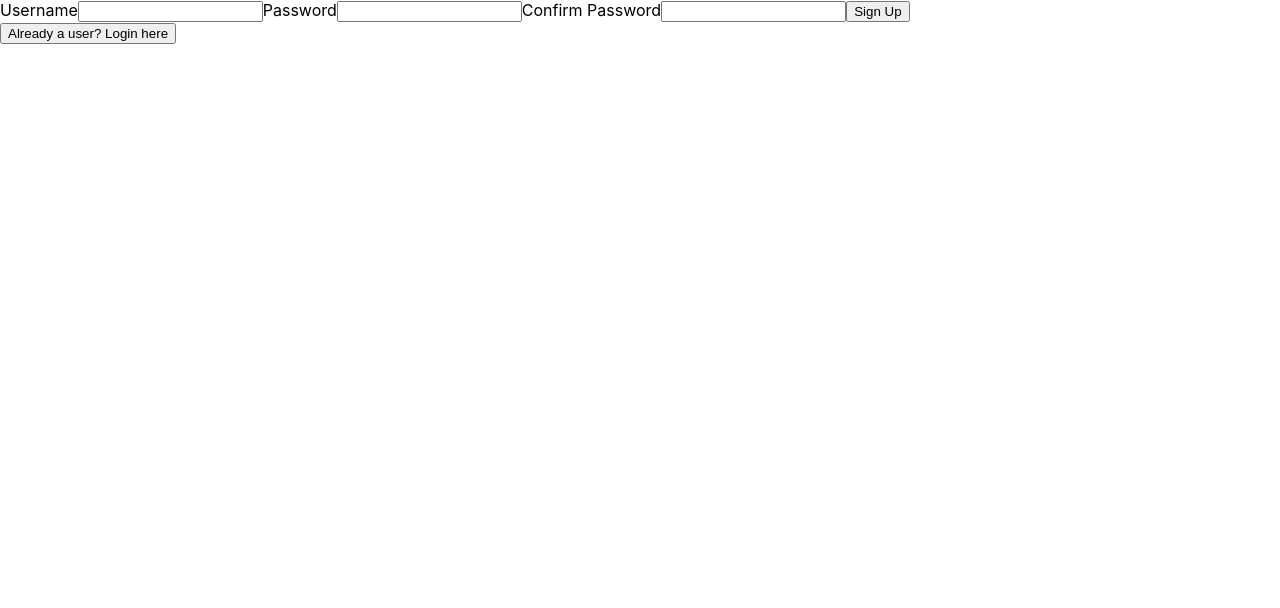
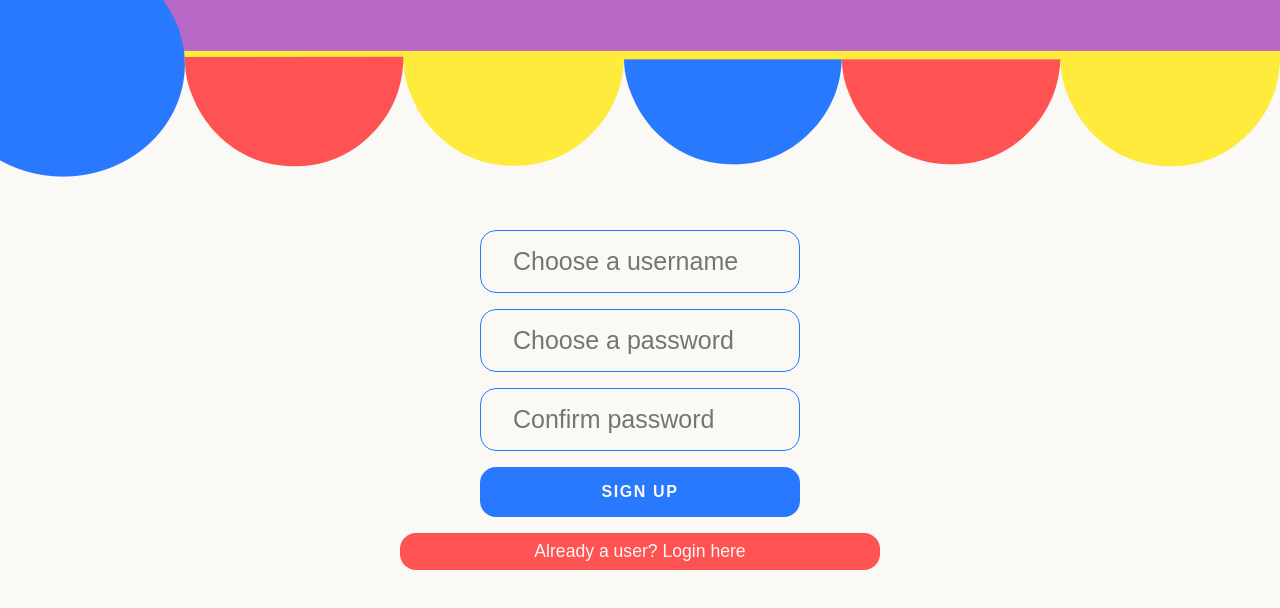
Before and after one commit to Rrantisi/Skills-for-Little-Stars, a React (Create React App) app in the folder frontend/: page / in a window 1280 px wide. Shown: the top 608 px of the page. Built offline with nearby package versions, Linux system fonts and the light colour scheme.

Commit message:
updates classnames, and adds main css styling

```diff
--- /dev/null
+++ b/frontend/src/App.css
@@ -0,0 +1,7 @@
+.body {
+    height: 100vh;
+    display: flex;
+    flex-direction: column;
+    align-items: center;
+    justify-content: center;
+}
--- a/frontend/src/App.js
+++ b/frontend/src/App.js
@@ -1,14 +1,15 @@
 import { useState } from "react";
 import { Routes, Route } from "react-router-dom";
 import Home from "./pages/Home/Home";
-import Learn from '../src/pages/Learn/Learn';
-import Practice from '../src/pages/Practice/Practice';
-import Quiz from '../src/pages/Quiz/Quiz';
-import Progress from '../src/pages/Progress/Progress';
-import Parents from '../src/pages/Parents/Parents';
-import AuthPage from '../src/pages/AuthPage/AuthPage';
+import Learn from "../src/pages/Learn/Learn";
+import Practice from "../src/pages/Practice/Practice";
+import Quiz from "../src/pages/Quiz/Quiz";
+import Progress from "../src/pages/Progress/Progress";
+import Parents from "../src/pages/Parents/Parents";
+import AuthPage from "../src/pages/AuthPage/AuthPage";
 import NavBar from "./components/NavBar/NavBar";
 import { getUser } from "./utilities/users-service";
+import "./App.css";
 
 function App() {
   const [user, setUser] = useState(getUser());
@@ -17,18 +18,17 @@ function App() {
     <>
       {user ? (
         <>
-          <NavBar
-            user={user}
-            setUser={setUser}
-          />
+          <NavBar setUser={setUser} />
+          <div className="body">
             <Routes>
-            <Route path="/" element={<Home />} />
+              <Route path="/" element={<Home user={user} />} />
               <Route path="/learn" element={<Learn />} />
               <Route path="/practice" element={<Practice />} />
               <Route path="/quiz" element={<Quiz />} />
               <Route path="/progress" element={<Progress user={user} />} />
               <Route path="/parents" element={<Parents user={user} />} />
             </Routes>
+          </div>
         </>
       ) : (
         <AuthPage path="/" setUser={setUser} />
--- /dev/null
+++ b/frontend/src/components/Login/Login.css
@@ -0,0 +1,37 @@
+.form-wrapper form {
+    display: flex;
+    flex-direction: column;
+}
+
+.form-element-wrapper {
+    display: flex;
+    flex-direction: column;
+    gap: 2vmin;
+    margin-bottom: 2vmin;
+}
+
+.form-input {
+    background-color: transparent;
+    outline: none;
+    border: 0.2vmin solid #2979FF;
+    width: 40vmin;
+    padding: 2vmin 4vmin;
+    border-radius: 2vmin;
+    font-size: 25px;
+}
+
+.form-submit {
+    background-color: #2979FF;
+    outline: none;
+    border: none;
+    width: 40vmin;
+    width: 40vmin;
+    padding: 2vmin 4vmin;
+    border-radius: 2vmin;
+    text-transform: uppercase;
+    font-weight: bold;
+    color: #FAF9F6;
+    font-size: 2vmin;
+    letter-spacing: 0.2vmin;
+    cursor: pointer;
+}
--- a/frontend/src/components/Login/Login.js
+++ b/frontend/src/components/Login/Login.js
@@ -1,5 +1,6 @@
 import React, { useState } from "react";
 import axios from "axios";
+import "./Login.css";
 
 const Login = () => {
   const [credentials, setCredentials] = useState({
@@ -26,9 +27,9 @@ const Login = () => {
 
       // If login is successful, handle the response
       if (response.status === 200) {
-        const { token } = response.data
+        const { token } = response.data;
         console.log(response.data);
-        localStorage.setItem('token', token)
+        localStorage.setItem("token", token);
         window.location.reload();
       } else {
         console.log("error response message is: ", response);
@@ -39,25 +40,33 @@ const Login = () => {
   };
 
   return (
-    <div>
+    <div className="form-wrapper">
       <form autoComplete="off" onSubmit={handleSubmit}>
-        <label>Username</label>
+        <div className="form-element-wrapper">
           <input
             type="text"
+            placeholder="Enter username"
             name="username"
             value={credentials.username}
             onChange={handleChange}
+            className="form-input"
             required
           />
-        <label>Password</label>
+        </div>
+        <div className="form-element-wrapper">
           <input
             type="password"
+            placeholder="Enter password"
             name="password"
             value={credentials.password}
             onChange={handleChange}
+            className="form-input"
             required
           />
-        <button type="submit">Log In</button>
+        </div>
+        <button type="submit" className="form-submit">
+          Log In
+        </button>
       </form>
       <p>&nbsp;{error}</p>
     </div>
--- a/frontend/src/components/NavBar/NavBar.css
+++ b/frontend/src/components/NavBar/NavBar.css
@@ -1,4 +1,66 @@
 .active {
-    color: red;
     font-weight: bold;
+    border: 0.1vmin solid #FAF9F6;
+    border-radius: 50%;
 }
+
+
+.navbar>ul {
+    display: flex;
+    position: absolute;
+    top: 12vmin;
+}
+
+li {
+    list-style: none;
+    margin-left: 15vmin;
+}
+
+li:nth-of-type(3), li:nth-of-type(4), li:nth-of-type(5) {
+    margin-left: 19vmin;
+}
+
+li:nth-of-type(6) {
+    margin-left: 18vmin;
+}
+
+a {
+    text-decoration: none;
+    color: #FAF9F6;
+    font-size: 2.2vmin;
+    font-weight: bold;
+    padding: 2.5vmin;
+}
+
+.navbar>a {
+    display: flex;
+    flex-direction: row;
+    justify-content: flex-end;
+    padding-right: 2vmin;
+}
+
+.logo {
+    position: absolute;
+    top: 0.5vmin;
+    left: 1vmin;
+}
+
+.logo img {
+    height: 20vmin;
+    width: auto;
+    border-radius: 50%;
+}
+
+@media screen and (max-width: 1024px) {
+    .logo {
+        position: absolute;
+        top: -1.2vmin;
+        left: -1vmin;
+    }
+
+    .logo img {
+        height: 15vmin;
+        width: auto;
+        border-radius: 50%;
+    }
+}
--- a/frontend/src/components/NavBar/NavBar.js
+++ b/frontend/src/components/NavBar/NavBar.js
@@ -1,10 +1,10 @@
 import React from "react";
-import { NavLink } from "react-router-dom";
+import { NavLink, Link } from "react-router-dom";
 import { logOut } from "../../utilities/users-service";
-import './NavBar.css';
+import logo from "../../images/logo.png"
+import "./NavBar.css";
 
-export default function NavBar({ user, setUser }) {
-
+export default function NavBar({ setUser }) {
   const handleLogout = () => {
     logOut();
     setUser(null);
@@ -12,43 +12,35 @@ export default function NavBar({ user, setUser }) {
 
   return (
     <div>
-      <h5 id="welcome-user">Welcome, {user.username}!</h5>
-      <div>
+      <div className="navbar">
+        <div className="logo">
+          <NavLink to="/">
+            <img src={logo} alt="Home" />
+          </NavLink>
+        </div>
         <ul>
           <li>
-            <NavLink to="/">Home</NavLink>
+            <Link to="#"></Link>
           </li>
           <li>
-            <NavLink to="/learn">
-              Learn
-            </NavLink>
+            <NavLink to="/learn">Learn</NavLink>
           </li>
           <li>
-            <NavLink to="/practice">
-              Practice
-            </NavLink>
+            <NavLink to="/practice">Practice</NavLink>
           </li>
           <li>
-            <NavLink to="/quiz">
-              Quiz
-            </NavLink>
+            <NavLink to="/quiz">Quiz</NavLink>
           </li>
           <li>
-            <NavLink to="/progress">
-              Progress
-            </NavLink>
+            <NavLink to="/progress">Progress</NavLink>
           </li>
           <li>
-            <NavLink to="/parents">
-              Parents
-            </NavLink>
-          </li>
-          <li>
-            <NavLink to="/" onClick={handleLogout}>
-              Log Out
-            </NavLink>
+            <NavLink to="/parents">Parents</NavLink>
           </li>
         </ul>
+        <Link to="/" onClick={handleLogout}>
+          Log Out
+        </Link>
         {/* <Footer /> */}
       </div>
     </div>
--- a/frontend/src/components/Signup/Signup.js
+++ b/frontend/src/components/Signup/Signup.js
@@ -48,33 +48,42 @@ function Signup() {
   const disabled = credentials.password !== credentials.confirm;
 
   return (
-    <div>
+    <div className="form-wrapper">
       <form autoComplete="off" onSubmit={handleSubmit}>
-        <label>Username</label>
+        <div className="form-element-wrapper">
           <input
             type="text"
+            placeholder="Choose a username"
             name="username"
             value={credentials.username}
             onChange={handleChange}
+            className="form-input"
             required
           />
-        <label>Password</label>
+        </div>
+        <div className="form-element-wrapper">
           <input
             type="password"
+            placeholder="Choose a password"
             name="password"
             value={credentials.password}
             onChange={handleChange}
+            className="form-input"
             required
           />
-        <label>Confirm Password</label>
+        </div>
+        <div className="form-element-wrapper">
           <input
             type="password"
+            placeholder="Confirm password"
             name="confirm"
             value={credentials.confirm}
             onChange={handleChange}
+            className="form-input"
             required
           />
-        <button type="submit" disabled={disabled}>
+        </div>
+        <button type="submit" disabled={disabled} className="form-submit">
           Sign Up
         </button>
       </form>
--- a/frontend/src/index.css
+++ b/frontend/src/index.css
@@ -1,13 +1,14 @@
-body {
-  margin: 0;
-  font-family: -apple-system, BlinkMacSystemFont, 'Segoe UI', 'Roboto', 'Oxygen',
-    'Ubuntu', 'Cantarell', 'Fira Sans', 'Droid Sans', 'Helvetica Neue',
-    sans-serif;
-  -webkit-font-smoothing: antialiased;
-  -moz-osx-font-smoothing: grayscale;
+* {
+  margin: 0 auto;
+  padding: 0;
+  box-sizing: border-box;
 }
 
-code {
-  font-family: source-code-pro, Menlo, Monaco, Consolas, 'Courier New',
-    monospace;
+body {
+  background-image: url('../src/images/bg.png');
+  background-repeat: no-repeat;
+  background-color: #FAF9F6;
+  background-size: contain;
+  height: 100vh;
+  width: 100%;
 }
--- /dev/null
+++ b/frontend/src/pages/AuthPage/AuthPage.css
@@ -0,0 +1,19 @@
+.auth-page {
+    display: flex;
+    flex-direction: column;
+    height: 100vh;
+    justify-content: center;
+    align-items: center;
+}
+
+.auth-button {
+    border: none;
+    padding: 1vmin 6vmin;
+    border-radius: 2vmin;
+    font-size: 2.2vmin;
+    width: 60vmin;
+    color: #FAF9F6;
+    background-color: #FF5252;
+    margin-top: 2vmin;
+    cursor: pointer;
+}
--- a/frontend/src/pages/AuthPage/AuthPage.js
+++ b/frontend/src/pages/AuthPage/AuthPage.js
@@ -1,6 +1,7 @@
 import React, { useState } from "react";
 import LogIn from "../../components/Login/Login";
 import SignUp from "../../components/Signup/Signup";
+import "./AuthPage.css";
 
 function AuthPage() {
   const [isSignedUp, setIsSignedUp] = useState(true);
@@ -10,10 +11,10 @@ function AuthPage() {
   };
 
   return (
-    <div>
+    <div className="auth-page">
       {isSignedUp ? <SignUp /> : <LogIn />}
       <div>
-        <button onClick={toggleForm}>
+        <button onClick={toggleForm} className="auth-button">
           {isSignedUp
             ? "Already a user? Login here"
             : "Join us today for a fun learning experience"}
--- /dev/null
+++ b/frontend/src/pages/Home/Home.css
@@ -0,0 +1,3 @@
+h5 {
+    text-transform: capitalize;
+}
--- a/frontend/src/pages/Home/Home.js
+++ b/frontend/src/pages/Home/Home.js
@@ -1,9 +1,12 @@
-import React from 'react'
+import React from "react";
+import "./Home.css";
 
-function Home() {
+function Home({ user }) {
   return (
-    <div>Home</div>
-  )
+    <div>
+      <h5 id="welcome-user">Welcome, {user.username}!</h5>
+    </div>
+  );
 }
 
-export default Home
+export default Home;
```
Also changed, not shown: frontend/src/images/bg.png (added), frontend/src/images/logo.png (added). Lines whose indentation alone changed are shown as unchanged.
